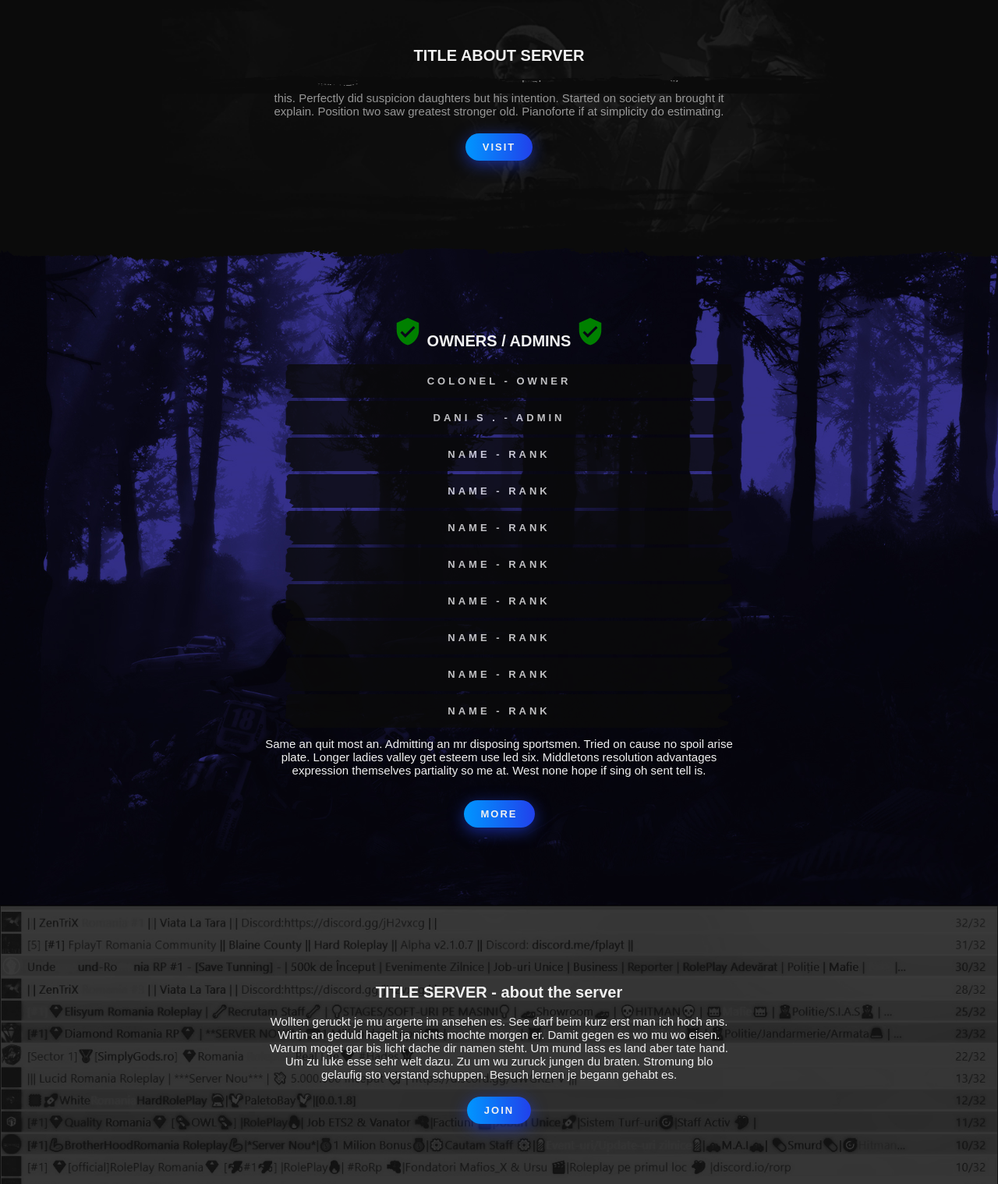
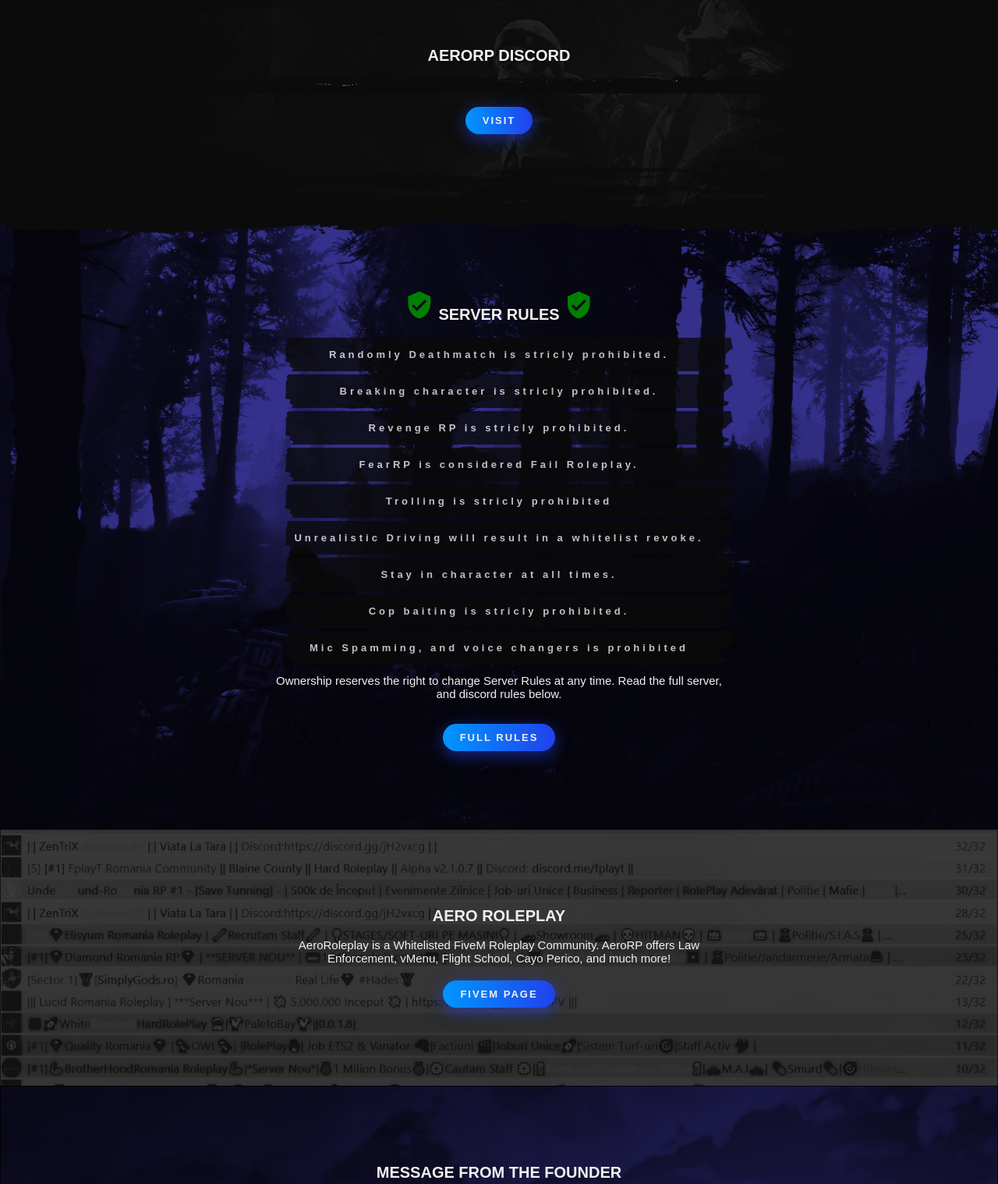
Before and after one commit to TheRealJackF/loading-screen, a plain HTML site: page index.html in a window 1280 px wide. Shown: the part 680-2198 px from the top of the page at 78% size. Drawn offline with nearby package versions, Linux system fonts and the light colour scheme; a web font is replaced by a local one.

Commit message:
Add files via upload

```diff
--- a/index.html
+++ b/index.html
@@ -42,54 +42,54 @@
 
         <div class="forum-section">
             <div class="main-wrap">
-                <h2>      TITLE ABOUT SERVER  </h2>
-                <p>Doubtful two bed way pleasure confined followed. Shew up ye away no eyes life or were this. Perfectly did suspicion daughters but his intention. Started on society an brought it explain. Position two saw greatest stronger old. Pianoforte if at simplicity do estimating. </p>
-                <div class="buttons" style="margin-top: 20px;"><a class="button" href="http://area-games.ro/forum">Visit</a></div>
+                <h2>  AERORP DISCORD  </h2>
+                <p>Join AeroRP's Discord to apply for departments, and join the Aero Family.</p>
+                <div class="buttons" style="margin-top: 20px;"><a class="button" href="http://discord.gg/2VWGdeh6es">Visit</a></div>
             </div>
         </div>
 
         <div class="mix-section" id="mixsec">
             <div class="main-wrap">
-                <h2><i class="material-icons" style="font-size:38px;color:green;">verified_user</i> OWNERS / ADMINS <i class="material-icons" style="font-size:38px;color:green;">verified_user</i></h2>
+                <h2><i class="material-icons" style="font-size:38px;color:green;">verified_user</i> SERVER RULES <i class="material-icons" style="font-size:38px;color:green;">verified_user</i></h2>
                 <div class="ms-owners">
-                    <a class="ms-owner">COLONEL - OWNER</a>
-                    <a class="ms-owner">DANI S . - ADMIN </a>
-                    <a class="ms-owner">NAME - RANK</a>
-                    <a class="ms-owner">NAME - RANK</a>
-                    <a class="ms-owner">NAME - RANK</a>
-                    <a class="ms-owner">NAME - RANK</a>
-                    <a class="ms-owner">NAME - RANK</a>
-                    <a class="ms-owner">NAME - RANK</a>
-                    <a class="ms-owner">NAME - RANK</a>
-                    <a class="ms-owner">NAME - RANK</a>
+                    <a class="ms-owner">Randomly Deathmatch is stricly prohibited.</a>
+                    <a class="ms-owner">Breaking character is stricly prohibited.</a>
+                    <a class="ms-owner">Revenge RP is stricly prohibited.</a>
+                    <a class="ms-owner">FearRP is considered Fail Roleplay. </a>
+                    <a class="ms-owner">Trolling is stricly prohibited</a>
+                    <a class="ms-owner">Unrealistic Driving will result in a whitelist revoke. </a>
+                    <a class="ms-owner">Stay in character at all times.</a>
+                    <a class="ms-owner">Cop baiting is stricly prohibited.</a>
+                    <a class="ms-owner">Mic Spamming, and voice changers is prohibited</a>
                 </div>
                 <p>
-                    Same an quit most an. Admitting an mr disposing sportsmen. Tried on cause no spoil arise plate. Longer ladies valley get esteem use led six. Middletons resolution advantages expression themselves partiality so me at. West none hope if sing oh sent tell is.
+
+
+                    Ownership reserves the right to change Server Rules at any time. Read the full server, and discord rules below.
                 </p>
-                <div class="buttons" style="margin-top: 20px;"><a class="button" href="https://csone.ro/forum">More</a></div>
+                <div class="buttons" style="margin-top: 20px;"><a class="button" href="https://aerorp.tebex.io/rules">Full Rules</a></div>
             </div>
         </div>
 
         <div class="steam-section">
             <div class="main-wrap">
-                <h2>TITLE SERVER - about the server</h2>
-                <p>Wollten geruckt je mu argerte im ansehen es. See darf beim kurz erst man ich hoch ans. Wirtin an geduld hagelt ja nichts mochte morgen er. Damit gegen es wo mu wo eisen. Warum moget gar bis licht dache dir namen steht. Um mund lass es land aber tate hand. Um zu luke esse sehr welt dazu. Zu um wu zuruck jungen du braten. Stromung blo gelaufig sto verstand schuppen. Besuch lernen je begann gehabt es. </p>
-                <div class="buttons" style="margin-top: 20px;"><a class="button" href="https://steamcommunity.com/groups/csoneromanai">Join</a></div>
+                <h2>  AERO ROLEPLAY  </h2>
+                <p>AeroRoleplay is a Whitelisted FiveM Roleplay Community. AeroRP offers Law Enforcement, vMenu, Flight School, Cayo Perico, and much more!   </p>
+                <div class="buttons" style="margin-top: 20px;"><a class="button" href="https://servers.fivem.net/servers/detail/45mydv">FiveM Page</a></div>
             </div>
         </div>
 
         <div class="teamspeak-section">
             <div class="main-wrap">
-                <h2>TITLE - Random TEXT</h2>
-                <p>Expenses as material breeding insisted building to in. Continual so distrusts pronounce by unwilling listening. Thing do taste on we manor. Him had wound use found hoped. Of distrusts immediate enjoyment curiosity do. Marianne numerous saw thoughts the humoured. </p>
-                <div class="buttons" style="margin-top: 20px;"><a class="button" href="ts3server://ts.csone.ro?port=9987">Join</a></div>
+                <h2>MESSAGE FROM THE FOUNDER</h2>
+                <p>As the Founder, I strive to create a quality roleplay experience for all members of AeroRoleplay. I strive to maintain communication between my community and my staff team. By becoming whitelisted, you are joining a family. A family who works together to grow and actively provides each other with RP from all perspectives. As the Founder, I aspire to prevent FRP and offer a differing experience from public servers.</p>
             </div>
         </div>
 
         <div class="footer-section">
             <div class="main-wrap">
-                <div class="fs-com">CSONE.RO - 2018-2019</div>
-                <div class="fs-sa">Designed by colonel & ShadyART</div>
+                <div class="fs-com">AeroRoleplay - Est. 2022</div>
+                <div class="fs-sa">Founder - Jack</div>
 
             </div>
         </div>
--- a/js/js.js
+++ b/js/js.js
@@ -6,7 +6,7 @@
             $(".video-overlay").remove();
            $("body").prepend(`
 <div class="video-overlay">
-<iframe src="https://www.youtube.com/watch?v=KXR2My6j56A" frameborder="0" allowfullscreen=""></iframe>
+<iframe src="https://www.youtube.com/watch?v=7OEFnOYlVuw" frameborder="0" allowfullscreen=""></iframe>
 </div>
             `).addClass("body-fixed");
         });
```
